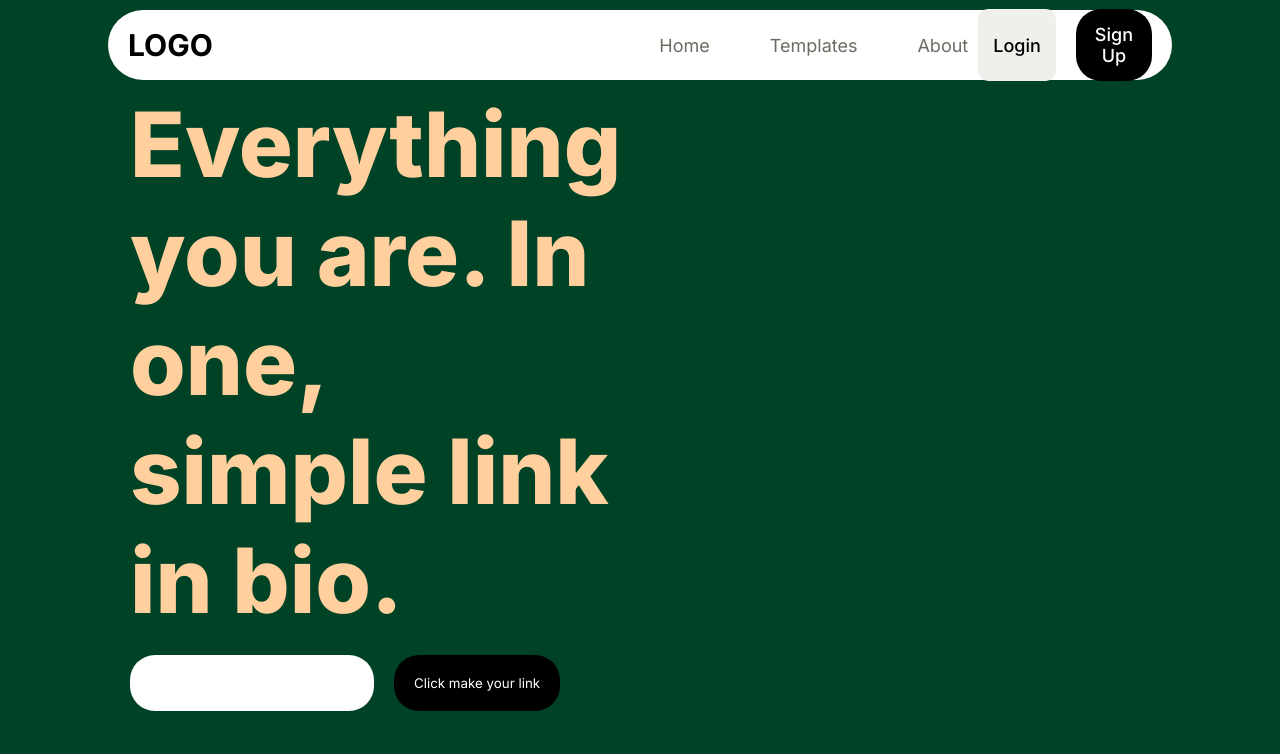
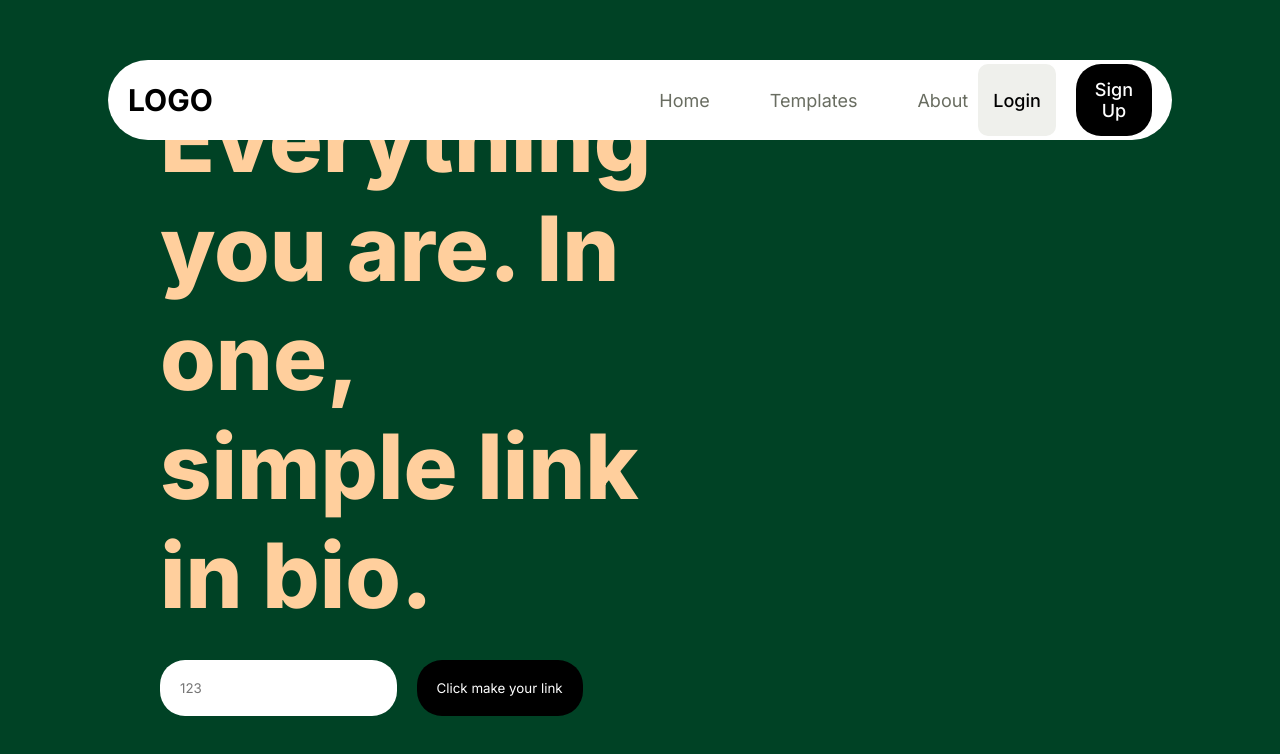
Before and after one commit to patto220048/IG22-qr-link, a React (Vite) app in the folder fontend/: page / in a window 1280 px wide. Shown: the top 754 px of the page. Built offline with nearby package versions, Linux system fonts and the light colour scheme.

Commit message:
update css home,nav

```diff
--- a/fontend/src/layouts/nav/navbav.scss
+++ b/fontend/src/layouts/nav/navbav.scss
@@ -2,7 +2,7 @@
 
 .navbar {
     position: fixed;
-    top: 10px;
+    top: 60px;
     width: 100%;
     .navbar-container {
         display: flex;
@@ -11,7 +11,7 @@
         margin: 0 auto;
         width: 80%;
         background-color: rgb(255, 255, 255);
-        height: 60px;
+        height: 70px;
         padding: 5px 20px;
         border-radius: 50px;
         .logo {
--- a/fontend/src/pages/home/Home.jsx
+++ b/fontend/src/pages/home/Home.jsx
@@ -7,7 +7,7 @@ function Home() {
                 <div className="home-left">
                     <h1 className='home-text'>Everything you are. In one, simple link in bio. </h1>
                     <section className="home-section">
-                        <input className='home-input' placeholder='' type="text" />
+                        <input className='home-input' placeholder='123' type="text" />
                         <button className='home-btn'>Click make your link</button>
                     </section>
                 </div>
--- a/fontend/src/pages/home/Home.scss
+++ b/fontend/src/pages/home/Home.scss
@@ -15,25 +15,34 @@
         .home-left {
             flex: 1;
             .home-text {
-                padding-left: 130px;
+                padding-left: 160px;
                 font-size: 90px;
                 font-weight: 800;
             }
             .home-section {
                 display: flex;
                 gap: 20px;
-                padding-left: 130px;
-                margin-top: 20px;
+                padding-left: 160px;
+                margin-top: 30px;
                 .home-input{
-                    padding: 20px;
+                    padding: 18px;
                     width: 40%;
                     border-radius: 25px;
+                    border: 2px solid transparent ;
+                    transition: ease 0.2s;
+                    &:focus{
+                        border: 2px solid rgb(0, 0, 0);
+                        outline: 2px solid rgba(255, 255, 255);
+                    }
                 }
                 .home-btn{
                     padding: 0 20px;
                     border-radius: 25px;
                     background-color: black;
                     color:  white;
+                    &:hover{
+                    background-color: rgba($color: #000000, $alpha: 0.6)
+                    }
 
                 }
             }
```
